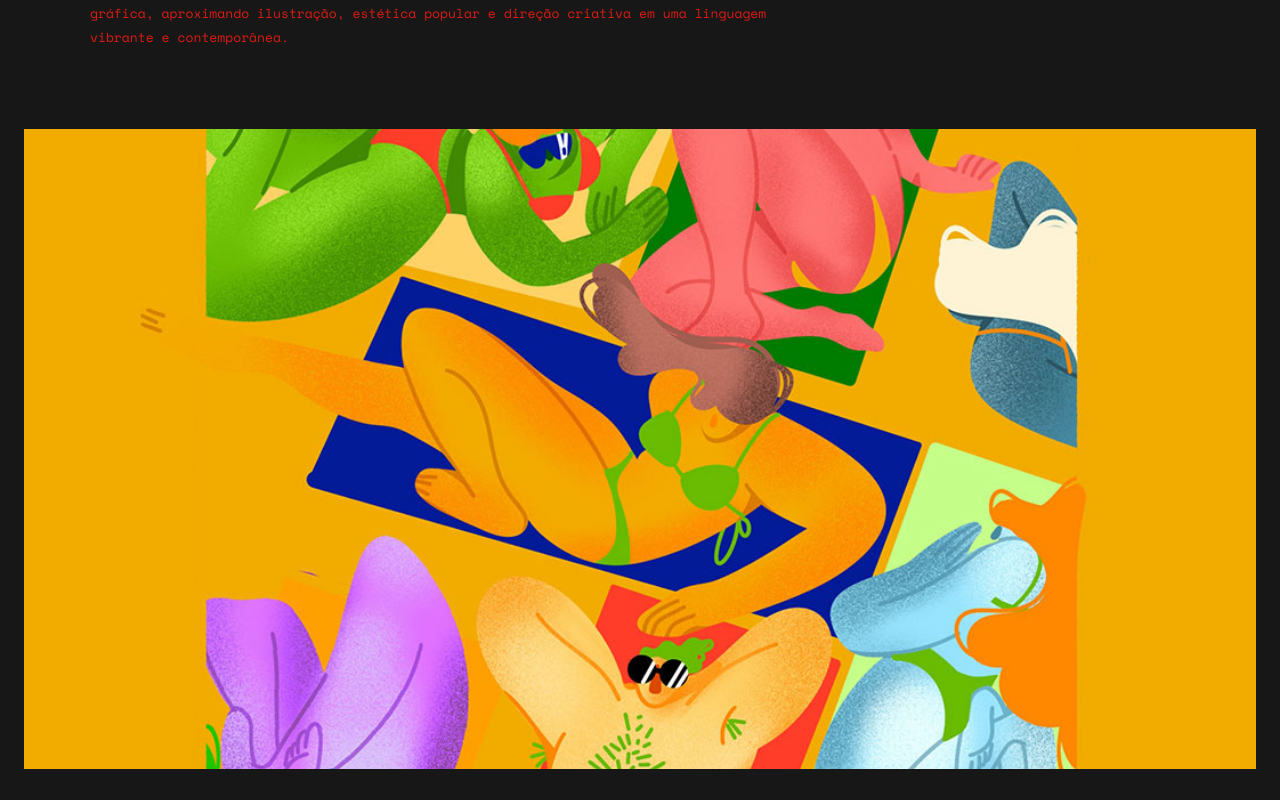
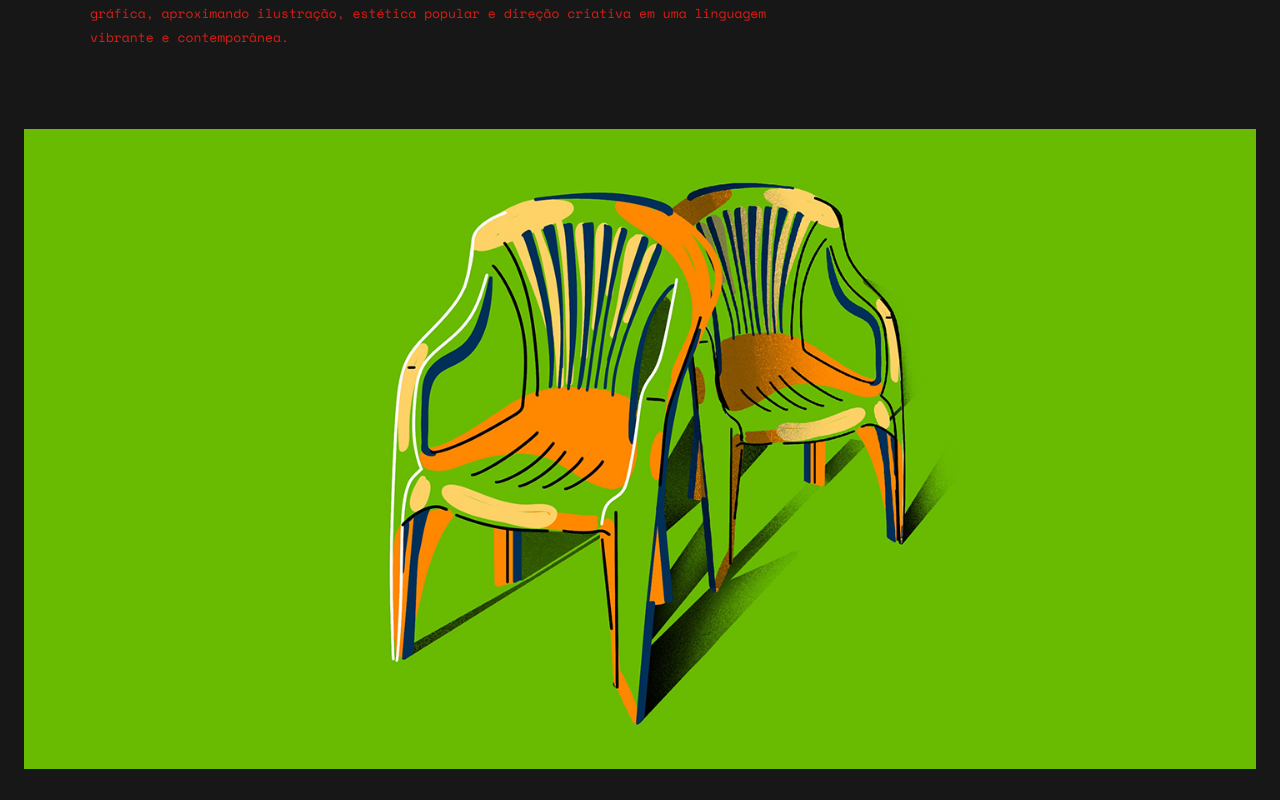
Before and after one commit to coelho-gui/coelhosemjota-site, a React (Vite) app: page /projetos/brasilidades in a window 1280 px wide. Shown: the part 600-1400 px from the top of the page. Built offline with nearby package versions, Linux system fonts and the light colour scheme.

Commit message:
Update Brasilidades.jsx

```diff
--- a/src/pages/Brasilidades.jsx
+++ b/src/pages/Brasilidades.jsx
@@ -61,7 +61,7 @@ export default function Brasilidades() {
 
       <section className="project-hero">
         <img
-          src="/images/projects/brasilidades.jpg"
+          src="/images/projects/brasilidades/brasilidades-08.jpg"
           alt="Projeto Brasilidades"
         />
       </section>
```
